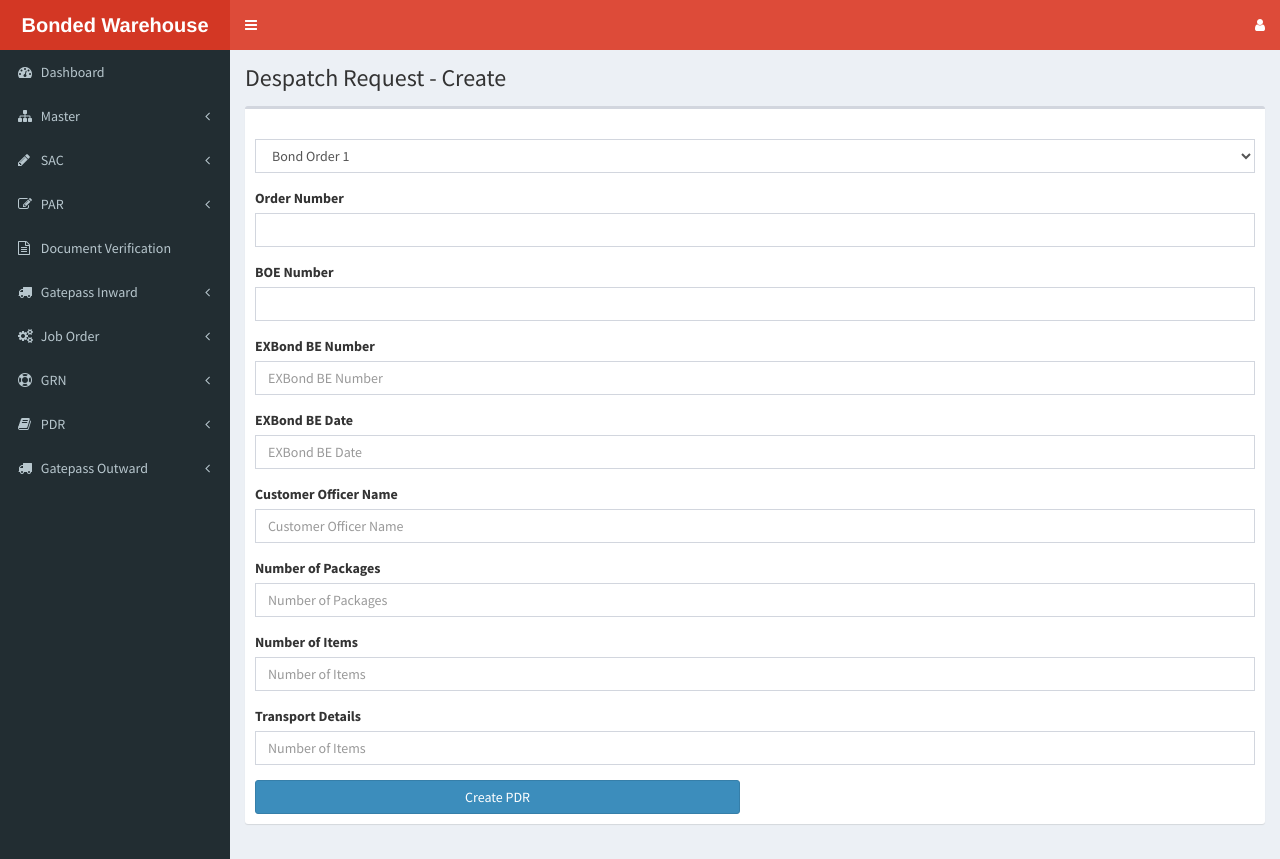
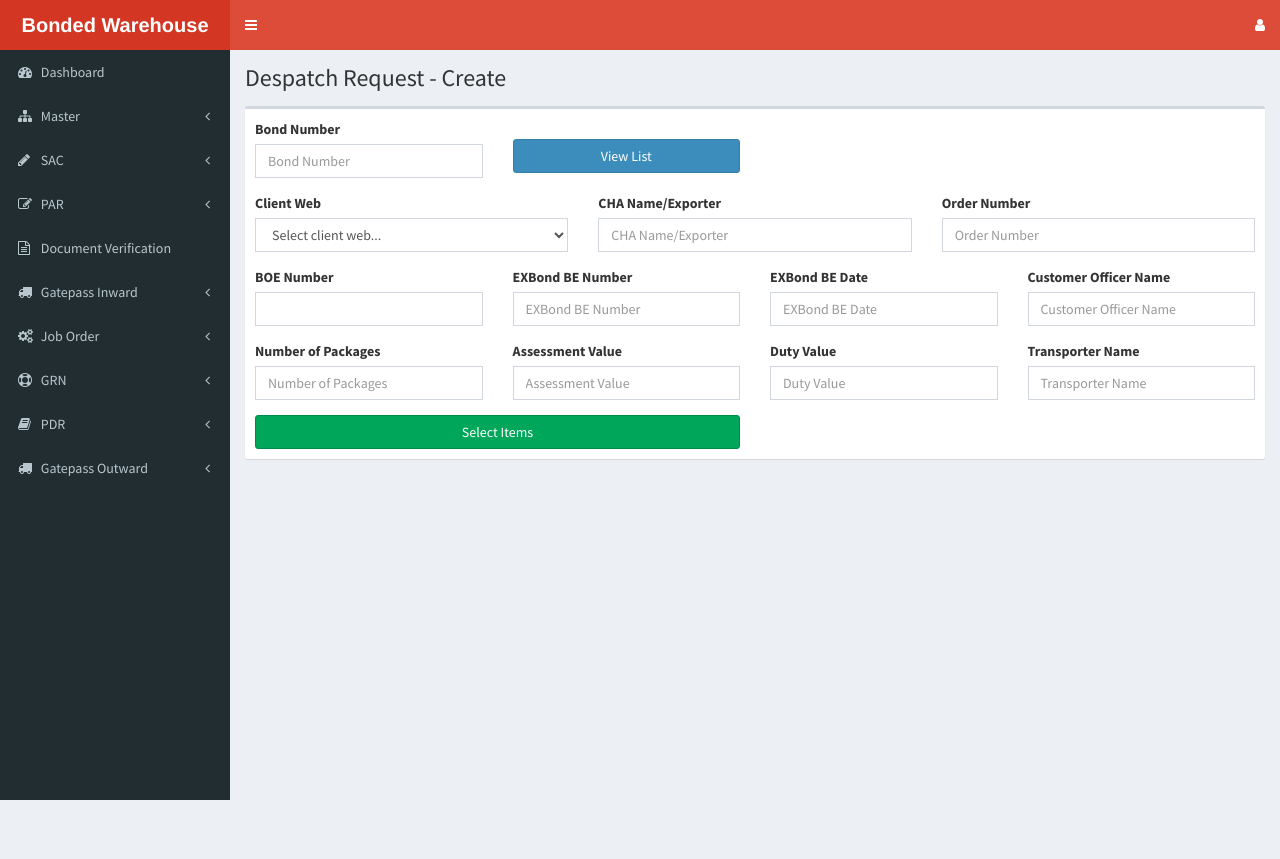
Before and after one commit to Ramu93/bw, a PHP site: page /bonded_warehouse/pdr/pdr-create.php in a window 1280 px wide. After the commit the page ends 800 px from the top, so only its background shows below. Run offline with PHP 8.4, Linux system fonts and the light colour scheme; some libraries are stand-ins or nearby versions.

Commit message:
PDR
1. js file created
2. services file created
3. get bond order list completed
4. get PAR/SAC data based on selected bond order completed

```diff
--- /dev/null
+++ b/pdr/js/pdr.js
@@ -0,0 +1,70 @@
+function getBondOrderList(){
+	$('#data_fetch_message').html('');
+	var data = "&action=get_bond_order_list";
+
+	$.ajax({
+		url: "pdr-services.php",
+		type: "POST",
+		data: data,
+		dataType: 'json',
+		success: function(result){
+			if(result.infocode == "DATAFETCHSUCCESS"){
+				var viewListData = result.data;
+				var dp = '';
+				for(c=0;c<viewListData.length;c++){
+					dp += '<tr><td>'+(c+1)+'</td><td>'+viewListData[c].bond_number+'</td><td><button class="btn btn-primary" type="button" onclick="getDataDetails(\''+viewListData[c].do_ver_id+'\',\''+viewListData[c].bond_number+'\');">Select</button></td></tr>';
+				}
+				$('#datalist_tbody').html(dp);
+				$('#view_list_modal').modal('show');
+			}else{
+				$('#datalist_tbody').html('<tr><td colspan="3">There are no complted job orders waiting to be processed.</td></tr>');
+				$('#view_list_modal').modal('show');
+			}
+		},
+		error: function(){}
+	});
+}
+
+function getDataDetails(dvId, bondNumber){
+	//alert('data req');
+	$('#bond_number').val(bondNumber);
+	$('#view_list_modal').modal('hide');
+	$('#data_fetch_message').html('Data fetched successfully').fadeIn(400).fadeOut(2000);
+	$('#ju_id').val(dvId);
+	var selectType = $('#select_by_type').val();
+	var data = 'dv_id=' + dvId + '&action=get_selected_data_details';
+	//alert(data)
+	$.ajax({
+		url: "pdr-services.php",
+		type: "POST",
+		data:  data,
+		dataType: 'json',
+		success: function(result){
+			if(result.infocode == 'DATADETAILFETCHSUCCESS'){
+				var selectedData = result.data;
+				selectedData = JSON.parse(selectedData);
+				var id = selectedData.id;
+				var tableName = selectedData.table_name;
+				var customerName = selectedData.importing_firm_name;
+				//var dimension = selectedData.dimension;
+				var id_head = '';
+				if(tableName == 'sac'){
+					id_head = 'SAC ID:';
+				} else {
+					id_head = 'PAR ID:';
+				}
+
+				$('#sac_par_table').val(tableName);
+				$('#sac_par_id').val(id);
+
+				$('#sac_par_table_label').html(id_head);
+				$('#sac_par_id').html(id);
+
+				$('#fields').show();
+				$('#create_pdr_btn').show();			}
+		},
+		error: function(){
+			alert('error');
+		}
+	});
+}
--- a/pdr/pdr-create.php
+++ b/pdr/pdr-create.php
@@ -19,56 +19,130 @@
       <!-- Default box -->
       <div class="box">
         <div class="box-body">
-          <div class="form-group">
-            <label for="bond_orders"></label>
-            <select class="form-control" id="bond_orders" name="bond_orders" required="">
-              <option value="">Bond Order 1</option>
-              <option value="">Bond Order 2</option>
-              <option value="">Bond Order 3</option>
+          <div class="row">
+            <div class="form-group col-md-3">
+              <label for="bond_number">Bond Number</label>
+              <input type="text" class="form-control" id="bond_number" name="bond_number" placeholder="Bond Number">
+            </div>
+            <div class="col-md-3">
+              <div class="clearfix">&nbsp;</div>
+              <input type="button" tabindex="3" name="view_list_button" value="View List" class="btn btn-primary btn-block pull-left" onclick="getBondOrderList();">
+            </div>
+            <div class="col-md-3">
+              <div class="control-group">
+                <div class="clearfix">&nbsp;</div>
+                <span id="data_fetch_message"></span>
+              </div>
+            </div>
+          </div>
+          <form action="#" method="post" onsubmit="return false;">
+            <div class="row" id="fields">
+              <div class="form-group col-md-4">
+                <label for="sac_par_id" id="sac_par_table_label"></label>
+                <input type="text" class="form-control" id="sac_par_id" name="sac_par_id" readonly="true">
+              </div>
+            </div>
+            <div class="row">
+              <div class="form-group col-md-4">
+                <label for="client_web">Client Web</label>
+                <select class="form-control" id="client_web" name="client_web" class="client-web" required="">
+                  <option value="">Select client web...</option>
+                  <option value="Debond">Debond</option>
+                  <option value="Inbond Sales">Inbond Sales</option>
+                  <option value="Reexport">Reexport</option>
+                  <option value="Transfer Bond">Transfer Bond</option>
                 </select>
               </div>
-          <form action="#" method="post" onsubmit="return false;">
-            <div class="form-group">
+              <div class="form-group col-md-4">
+                <label for="order_number">CHA Name/Exporter</label>
+                <input type="text" class="form-control" id="cha_name_exporter" name="cha_name_exporter" placeholder="CHA Name/Exporter">
+              </div>
+              <div class="form-group col-md-4">
                 <label for="order_number">Order Number</label>
-              <input type="text" class="form-control" id="order_number" name="order_number" placeholder="">
+                <input type="text" class="form-control" id="order_number" name="order_number" placeholder="Order Number">
               </div>
-            <div class="form-group">
+            </div>
+            <div class="row">
+              <div class="form-group col-md-3">
                 <label for="boe_number">BOE Number</label>
                 <input type="text" class="form-control" id="boe_number" name="boe_number" placeholder="">
               </div>
-            <div class="form-group">
+              <div class="form-group col-md-3">
                 <label for="exbond_be_number">EXBond BE Number</label>
                 <input type="text" class="form-control" id="exbond_be_number" name="exbond_be_number" placeholder="EXBond BE Number">
               </div>
-            <div class="form-group">
+              <div class="form-group col-md-3">
                 <label for="exbond_be_date">EXBond BE Date</label>
                 <input type="text" class="form-control" id="exbond_be_date" name="exbond_be_date" placeholder="EXBond BE Date">
               </div>
-            <div class="form-group">
+              <div class="form-group col-md-3">
                 <label for="customs_officer_name">Customer Officer Name</label>
                 <input type="text" class="form-control" id="customs_officer_name" name="customs_officer_name" placeholder="Customer Officer Name">
               </div>
-            <div class="form-group">
+            </div>
+            <div class="row">
+              <div class="form-group col-md-3">
                 <label for="packages_number">Number of Packages</label>
                 <input type="text" class="form-control" id="packages_number" name="packages_number" placeholder="Number of Packages">
               </div>
-            <div class="form-group">
-              <label for="items_number">Number of Items</label>
-              <input type="text" class="form-control" id="items_number" name="items_number" placeholder="Number of Items">
+              <div class="form-group col-md-3">
+                <label for="assessment_value">Assessment Value</label>
+                <input type="text" class="form-control" id="assessment_value" name="assessment_value" placeholder="Assessment Value">
               </div>
-            <div class="form-group">
-              <label for="transport_details">Transport Details</label>
-              <input type="text" class="form-control" id="transport_details" name="transport_details" placeholder="Number of Items">
+              <div class="form-group col-md-3">
+                <label for="duty_value">Duty Value</label>
+                <input type="text" class="form-control" id="duty_value" name="duty_value" placeholder="Duty Value">
+              </div>
+              <div class="form-group col-md-3">
+                <label for="transporter_name">Transporter Name</label>
+                <input type="text" class="form-control" id="transporter_name" name="transporter_name" placeholder="Transporter Name">
+              </div>
             </div>
             <div class="row">
               <div class="col-md-6 col-sm-6">
-                <input type="submit" name="submit" value="Create PDR" class="btn btn-primary btn-block pull-left" onclick="">
+                <input type="button" name="select_items" value="Select Items" class="btn btn-success btn-block pull-left" onclick="">
+              </div>
+              <div class="col-md-6 col-sm-6">
+                <input type="submit" id="create_pdr_btn" name="submit" value="Create PDR" class="btn btn-primary btn-block pull-left" onclick="">
               </div>
             </div>
           </form>
         </div>
       </div>
       <!-- /.box -->
+
+      <!--Bond Order Modal Div -->
+      <div class="modal fade" id="view_list_modal" tabindex="-1" role="dialog" aria-labelledby="myModalLabel" aria-hidden="true">
+        <div class="modal-dialog">
+            <div class="modal-content">
+              <form  id="dataapprovedlist_form" name="dataapprovedlist_form" method="post" class="validator-form1" action="" onsubmit="return false;">
+                <div class="modal-header">
+                  <button type="button" class="close" data-dismiss="modal"><span aria-hidden="true">&times;</span><span class="sr-only">Close</span></button>
+                  <h4 class="modal-title" id="modal_title">Bond Orders</h4>
+                </div>
+                <div class="modal-body">
+                  <div class="responsive">
+                    <table id="tariff_master_list" class="table table-striped table-bordered" cellspacing="0" width="100%">
+                          <thead>
+                              <tr>
+                                  <th>S.No</th>
+                                  <th>Bond Order ID</th>
+                                  <th>Action</th>
+                              </tr>
+                          </thead>
+                          <tbody id="datalist_tbody">
+
+                          </tbody>
+                      </table>
+                  </div>
+                </div>
+                <div class="modal-footer">
+                  <button type="button" class="btn btn-default" data-dismiss="modal">Close</button>
+                </div>
+              </form>
+            </div>
+        </div>
+      </div>
 
     </section>
     <!-- /.content -->
@@ -77,11 +151,17 @@
   <?php
     include('../footer_imports.php');
   ?>
+  <script type="text/javascript" src="<?php echo HOMEURL; ?>/pdr/js/pdr.js""></script>
   <script type="text/javascript">
     //Date picker
-    $('#expected_date').datepicker({
-      autoclose: true
+    $('#exbond_be_date').datepicker({
+      autoclose: true,
+      dateFormat: "yy-mm-dd"
     });
+
+    $('#fields').hide();
+    $('#create_pdr_btn').hide();
+
   </script>
   <?php
     include('../footer.php');
```
Also changed, not shown: pdr/pdr-services.php (added, +82 -0 lines). Lines whose indentation alone changed are shown as unchanged.
